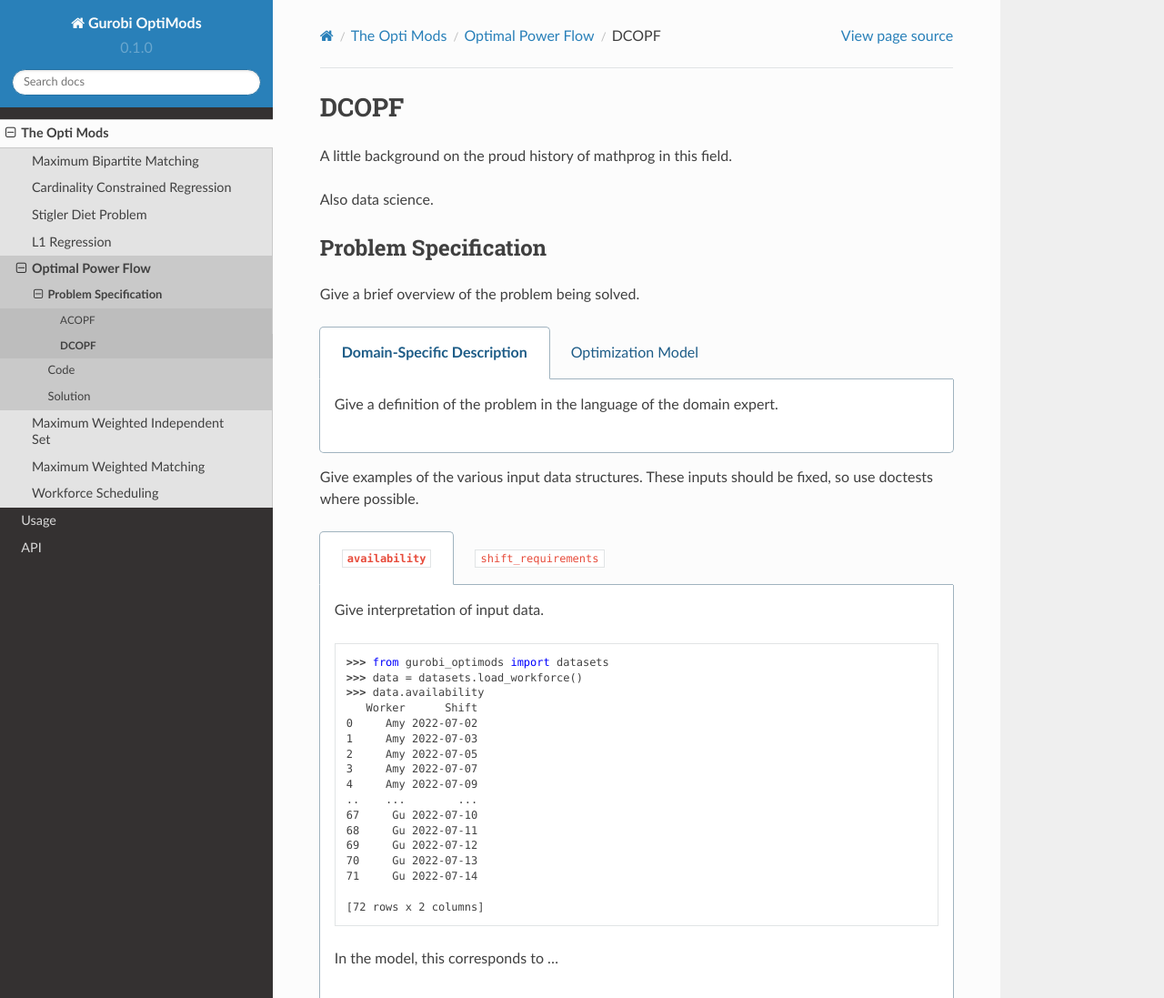
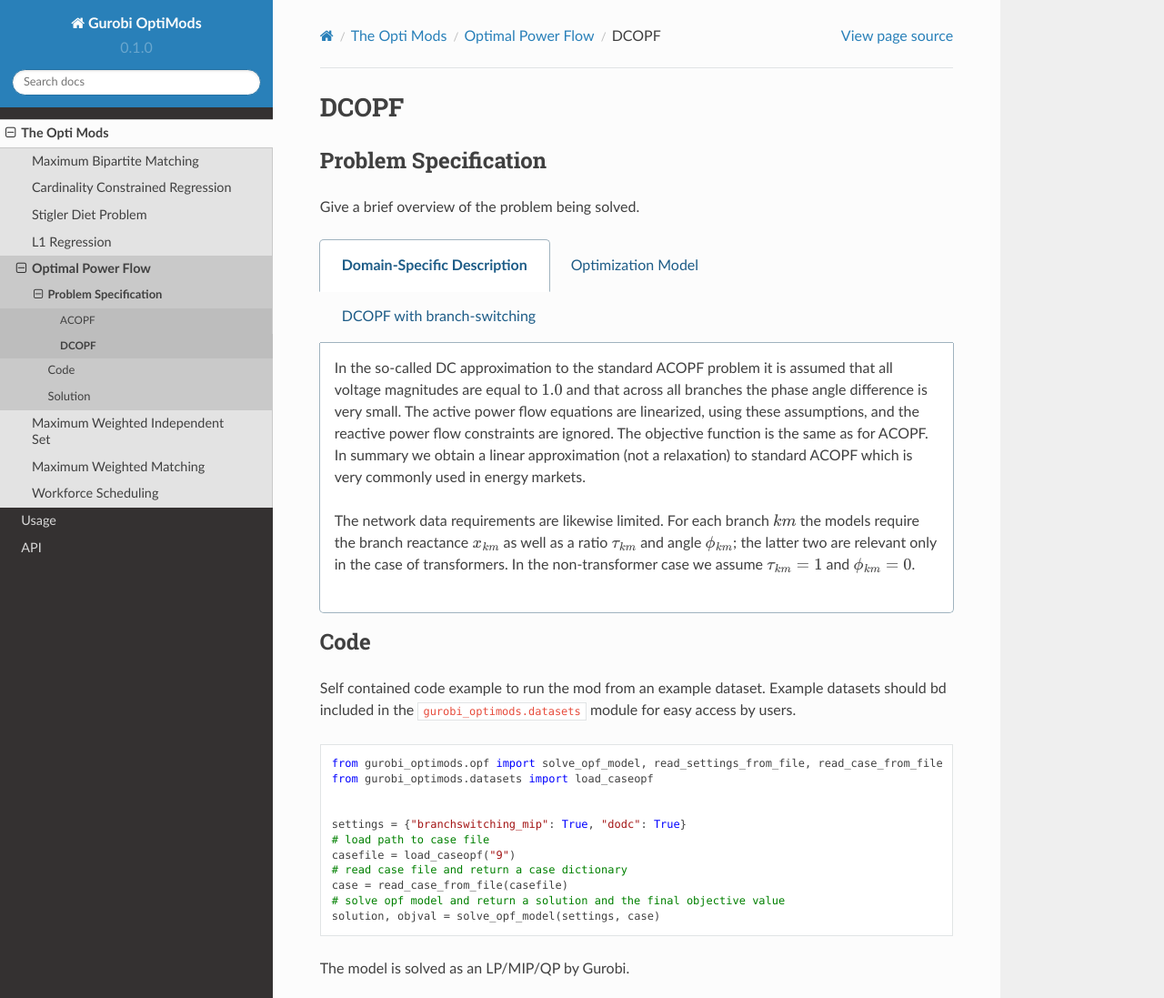
Before and after one commit to Gurobi/gurobi-optimods, a Sphinx documentation site: the page built from docs/source/mods/opf/dcopf.rst, in a window 1280 px wide and 1400 px high, cut to the strip 0-1097 px from the top of the window. Shown: the whole strip at 91% size. Built offline with Sphinx 7.4.7 and the Read the Docs theme 2.0.0, drawn with Linux system fonts in a browser that asks for light colours.

Commit message:
new dcopf restored

```diff
--- a/docs/source/mods/opf/dcopf.rst
+++ b/docs/source/mods/opf/dcopf.rst
@@ -1,9 +1,5 @@
 DCOPF
 =====
-
-A little background on the proud history of mathprog in this field.
-
-Also data science.
 
 Problem Specification
 ---------------------
@@ -14,55 +10,71 @@
 
     .. tab:: Domain-Specific Description
 
-        Give a definition of the problem in the language of the domain expert.
+        In the so-called DC approximation to the standard ACOPF problem it is assumed that all voltage magnitudes are equal to :math:`1.0` and that across all branches the phase angle difference is very small.  The active power flow equations are linearized, using these assumptions, and the reactive power flow constraints are ignored.  The objective function is the same as for ACOPF. In summary we obtain a linear approximation (not a relaxation) to standard ACOPF which is very commonly used in energy markets.
+
+	The network data requirements are likewise limited.  For each branch :math:`km` the models require the branch reactance :math:`x_{km}` as well as a ratio :math:`\tau_{km}` and angle :math:`\phi_{km}`; the latter two are relevant only in the case of transformers.  In the non-transformer case we assume :math:`\tau_{km} = 1` and :math:`\phi_{km} = 0`.
+
 
     .. tab:: Optimization Model
+       The following variables are used in the DCOPF problem.
 
-        Give the mathematical programming formulation of the problem here.
+       1. For each bus :math:`k` we have a phase angle :math:`\theta_k`.
 
-Give examples of the various input data structures. These inputs should be fixed,
-so use doctests where possible.
+       2. For each branch :math:`km` we have the real power flow :math:`P_{km}` from :math:`k` to :math:`m`. As we shall see from the model, there is no need for a corresponding variable :math:`P_{km}`.
 
-.. testsetup:: mod
+       3. For each generator :math:`i` there is the (active) generation :math:`P^{g}_i`.
 
-    # Set pandas options for displaying dataframes, if needed
-    import pandas as pd
-    pd.options.display.max_rows = 10
+       There are four classes of constraints: branch power definitions, flow balance, branch limits and generator limits.
 
-.. tabs::
+       The first set of constraints embody DC power flow laws. For each branch :math:`km` we have
 
-    .. tab:: ``availability``
+       .. math::
 
-        Give interpretation of input data.
+           P_{km} = \frac{1}{\tau_{km} \,x_{km}}(\theta_k - \theta_m - \phi_{km}).
 
-        .. doctest:: mod
-            :options: +NORMALIZE_WHITESPACE
+       It is (implicitly) assumed that :math:`P_{mk} = -P_{km}`.
 
-            >>> from gurobi_optimods import datasets
-            >>> data = datasets.load_workforce()
-            >>> data.availability
-               Worker      Shift
-            0     Amy 2022-07-02
-            1     Amy 2022-07-03
-            2     Amy 2022-07-05
-            3     Amy 2022-07-07
-            4     Amy 2022-07-09
-            ..    ...        ...
-            67     Gu 2022-07-10
-            68     Gu 2022-07-11
-            69     Gu 2022-07-12
-            70     Gu 2022-07-13
-            71     Gu 2022-07-14
-            <BLANKLINE>
-            [72 rows x 2 columns]
+       The next set of constraints represent active flow balance at each bus :math:`k`.
 
-        In the model, this corresponds to ...
+       .. math::
 
-    .. tab:: ``shift_requirements``
+	  \sum_{i \in G(k)} P^{g}_i \ - \ P^{d}_k \quad = \quad \sum_{km \in \delta^+(k)} P_{km} \ - \ \sum_{mk \in \delta^-(k)}P_{mk}.
 
-        Another bit of input data (perhaps a secondary table)
 
-|
+       In this expression, the left-hand side is the net excess of generation over load at bus :math:`k`.  The right-hand side is the total power injected into the grid at bus :math:`k`.
+
+       Next we have branch limits.  For each branch :math:`km`,
+
+       .. math::
+
+	  |P_{km}| \ \le \, L_{km}.
+
+       Note: there are alternative versions of this particular constraint.  In a power system under normal (non-stressed) operations this constraint is slack for all but a small number of branches.
+
+       Finally we have generator limits.
+
+       .. math::
+
+	  P^{\min}_i \, \le \, P^{g}_i \, \le \, P^{\max}_i, \ \text{for each generator} \, i.
+
+       The objective to optimize is the same cost expression as for ACOPF:
+
+
+       .. math::
+	  \min \sum_{\text{generators} \, i} F_i(P^g_i).
+
+
+    .. tab:: DCOPF with branch-switching
+
+       An important binary MILP extension of DCOPF is that where a binary variable :math:`z_{km}` is used to decide if a branch :math:`km` is "on" (:math:`z_{km} = 1`) or not.  To achive this goal, we simply reformulate the power flow definition as
+
+       .. math::
+
+           P_{km} = \frac{z_{km}}{\tau_{km} \,x_{km}}(\theta_k - \theta_m - \phi_{km}).
+
+       This constrained is linearized through standard methods.
+
+
 
 Code
 ----
```
